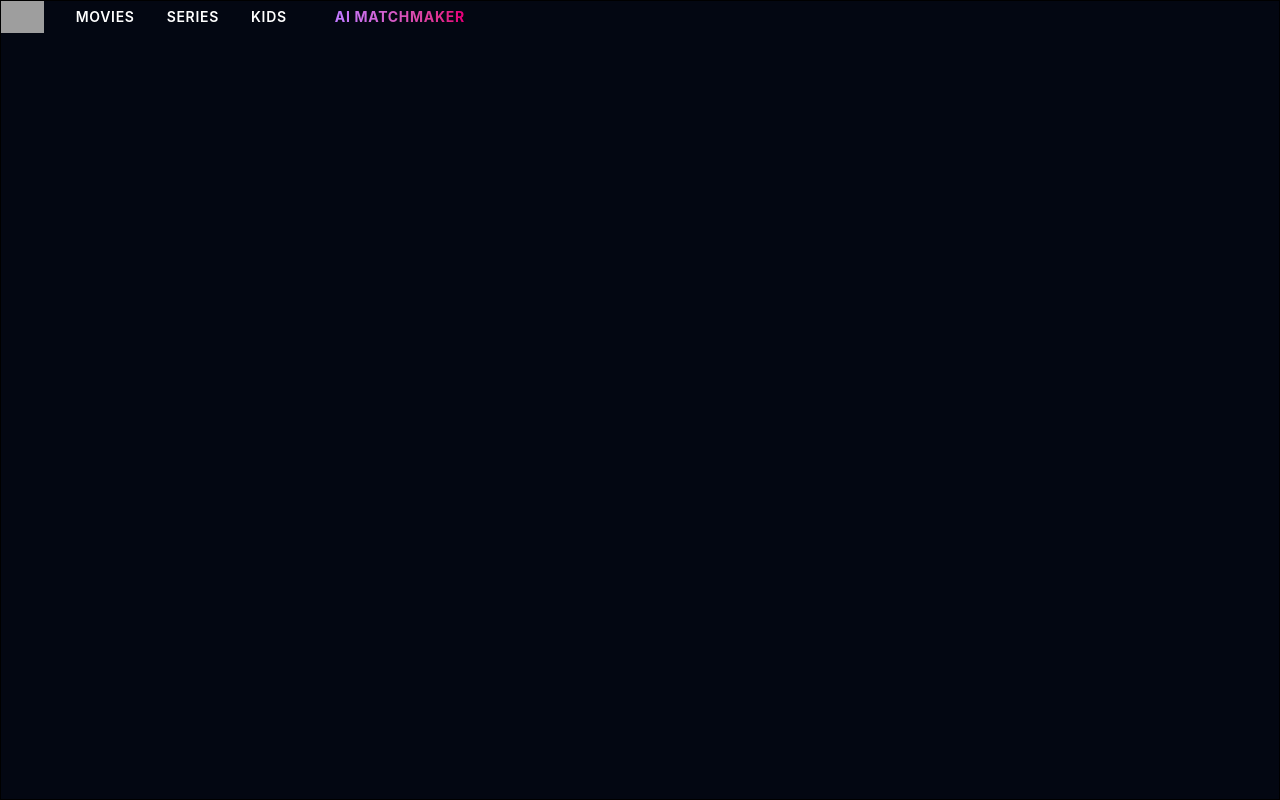
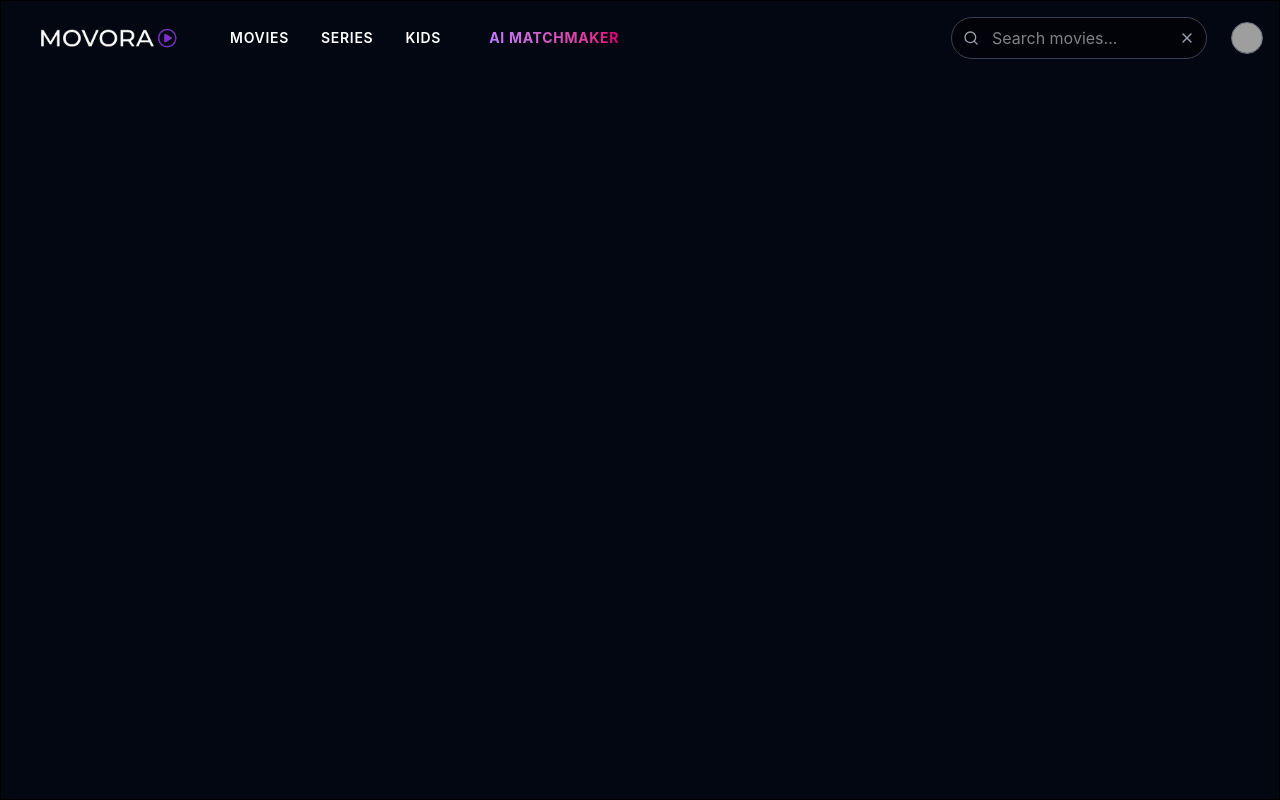
Before and after one commit to Sobindra2005/Movora, a React (Vite) app: page / in a window 1280 px wide. Built offline with nearby package versions, Linux system fonts and the light colour scheme; grey boxes are pictures that could not be loaded.

Commit message:
Refactor code structure for improved readability and maintainability

```diff
--- a/package.json
+++ b/package.json
@@ -13,6 +13,7 @@
     "@tailwindcss/vite": "^4.3.3",
     "react": "^19.2.8",
     "react-dom": "^19.2.8",
+    "react-router-dom": "^7.18.3",
     "tailwindcss": "^4.3.3"
   },
   "devDependencies": {
--- a/src/App.jsx
+++ b/src/App.jsx
@@ -5,8 +5,11 @@ function App() {
 
   return (
     <main className="border h-dvh bg-[#030712]">
-     <NavBar/>
+      <NavBar />
+      <div>
 
+
+      </div>
     </main>
   )
 }
--- a/src/components/navbar.jsx
+++ b/src/components/navbar.jsx
@@ -1,6 +1,6 @@
 export function NavBar() {
     return (
-        <div>
+        <div className="flex justify-between p-4">
             <div className="flex items-center space-x-8">
                 <a href="#" className="flex items-center">
                     <img src="/logo.png" alt="MOVORA Logo" className="h-8 object-contain" />
@@ -18,6 +18,34 @@ export function NavBar() {
                     AI MATCHMAKER
                 </a>
             </div>
+
+            <div className="flex items-center space-x-6">
+                <div className="relative flex items-center">
+                    <form className="relative animate-in fade-in slide-in-from-right-4 duration-300">
+                        <input
+                            type="text"
+                            placeholder="Search movies..."
+                            autoFocus
+                            className="bg-black/50 border border-gray-600 text-white rounded-full py-2 px-4 pl-10 focus:outline-none focus:border-gray-700 transition-colors w-64"
+                        />
+                        <svg className="absolute left-3 top-1/2 -translate-y-1/2 text-gray-400" xmlns="http://www.w3.org/2000/svg" width="16" height="16" viewBox="0 0 24 24" fill="none" stroke="currentColor" strokeWidth="2" strokeLinecap="round" strokeLinejoin="round">
+                            <circle cx="11" cy="11" r="8"></circle>
+                            <line x1="21" y1="21" x2="16.65" y2="16.65"></line>
+                        </svg>
+                        <button type="button" className="absolute right-3 top-1/2 -translate-y-1/2 text-gray-400 hover:text-white">
+                            <svg xmlns="http://www.w3.org/2000/svg" width="16" height="16" viewBox="0 0 24 24" fill="none" stroke="currentColor" strokeWidth="2" strokeLinecap="round" strokeLinejoin="round"><line x1="18" y1="6" x2="6" y2="18"></line><line x1="6" y1="6" x2="18" y2="18"></line></svg>
+                        </button>
+                    </form>
+                </div>
+
+                <button className="w-8 h-8 rounded-full overflow-hidden border border-gray-500">
+                    <img
+                        src="https://images.unsplash.com/photo-1535713875002-d1d0cf377fde?ixlib=rb-4.0.3&ixid=M3wxMjA3fDB8MHxwaG90by1wYWdlfHx8fGVufDB8fHx8fA%3D%3D&auto=format&fit=crop&w=100&q=80"
+                        alt="User Avatar"
+                        className="w-full h-full object-cover"
+                    />
+                </button>
+            </div>
         </div>
     )
 }
```
Also changed, not shown: public/logo.png (added), 1 other file (tests, documents, lock files or other folders).
